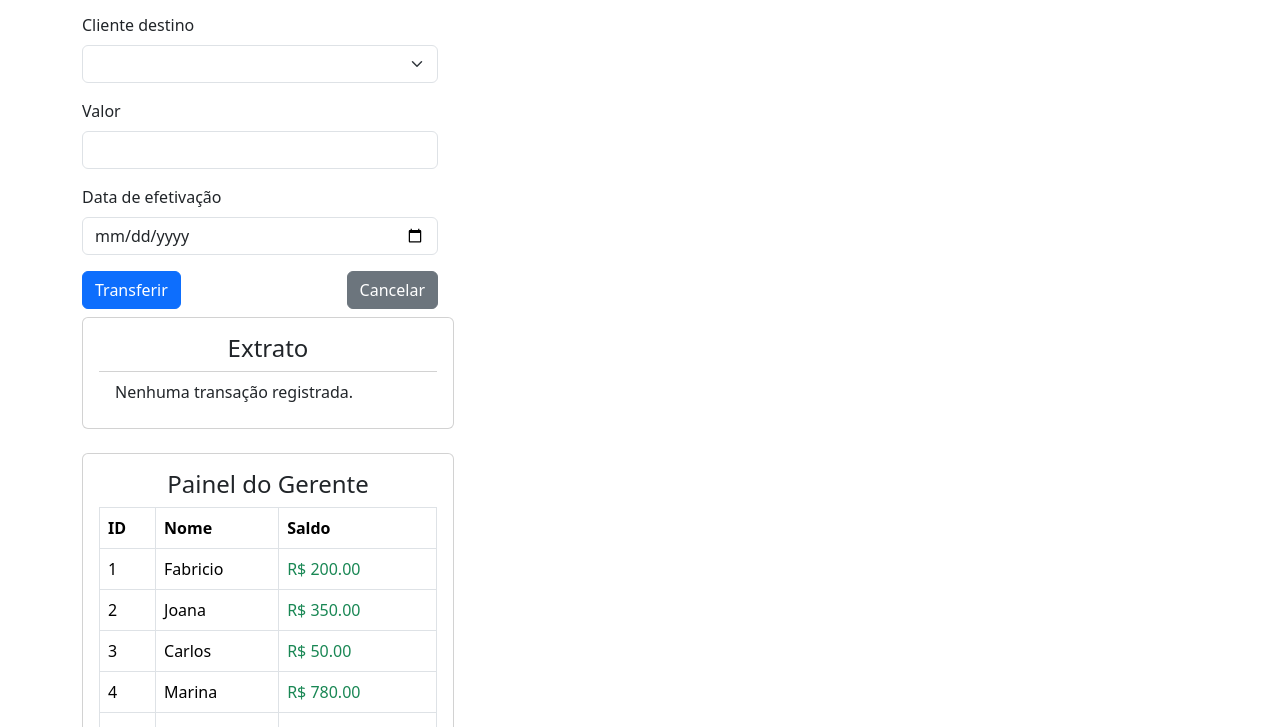
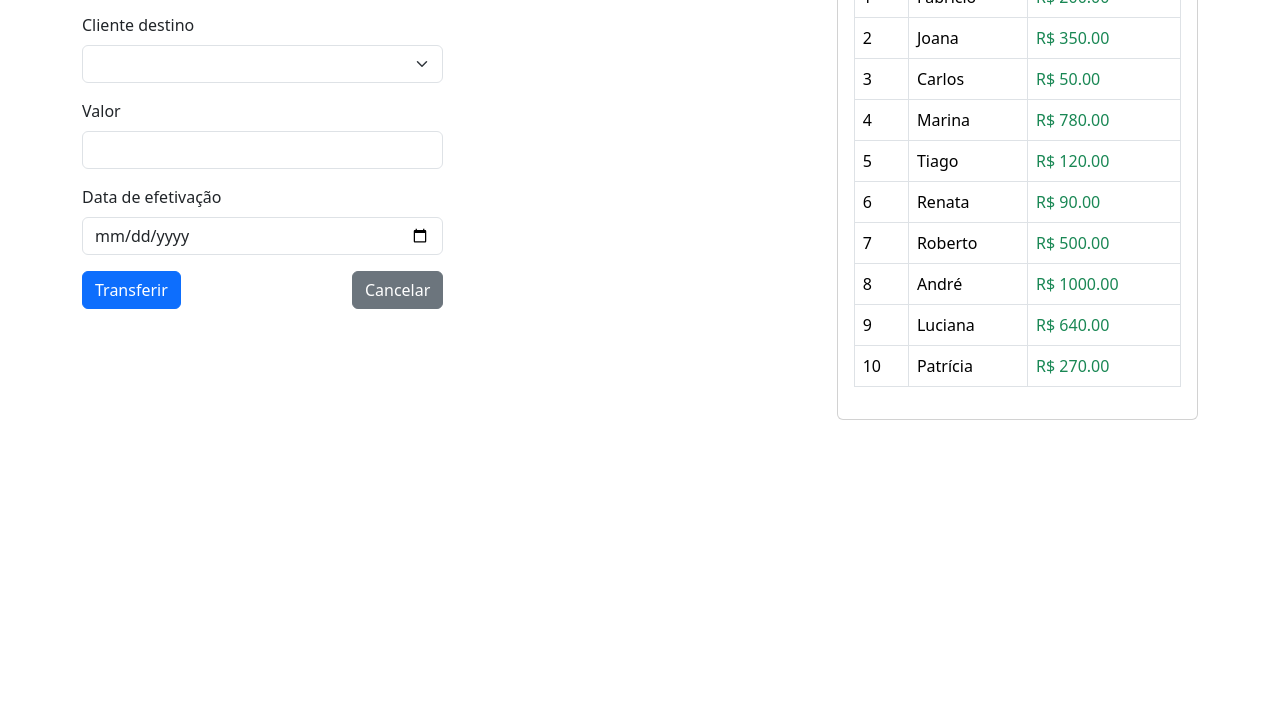
Before and after one commit to bioadsl/banco-qa, a website: page frontend/index.html in a window 1280 px wide. Shown: the part 167-894 px from the top of the page. After the commit the page ends 800 px from the top, so only its background shows below. Drawn offline with nearby package versions, Linux system fonts and the light colour scheme.

Commit message:
ajuste de 3 colunas da index

```diff
--- a/frontend/index.html
+++ b/frontend/index.html
@@ -9,7 +9,7 @@
 </head>
 <body ng-app="bancoApp" ng-controller="BancoController">
   <div class="container mt-5">
-    <div class="row justify-content-between">
+    <div class="row g-3"><!--  🚀 AQUI USANDO g-3 para manter espaçamento e o grid funcionar! -->
 
       <!-- Coluna 1: Formulário -->
       <div class="col-md-4">
@@ -27,7 +27,6 @@
           <div class="mb-3">
             <label for="remetente" class="form-label">Cliente origem</label>
             <select id="remetente" class="form-select" ng-model="transferencia.remetente" ng-options="c.id as c.nome for c in contas" ng-change="atualizarSaldo()">
-
               <option value="">Selecione o remetente</option>
             </select>
           </div>
@@ -53,7 +52,6 @@
 
         <div id="mensagem" class="alert mt-2" ng-class="mensagem.classe" role="alert" ng-show="mensagem.texto">
           {{ mensagem.texto }}
-          </div>
         </div>
       </div>
 
```
Lines whose indentation alone changed are shown as unchanged.
